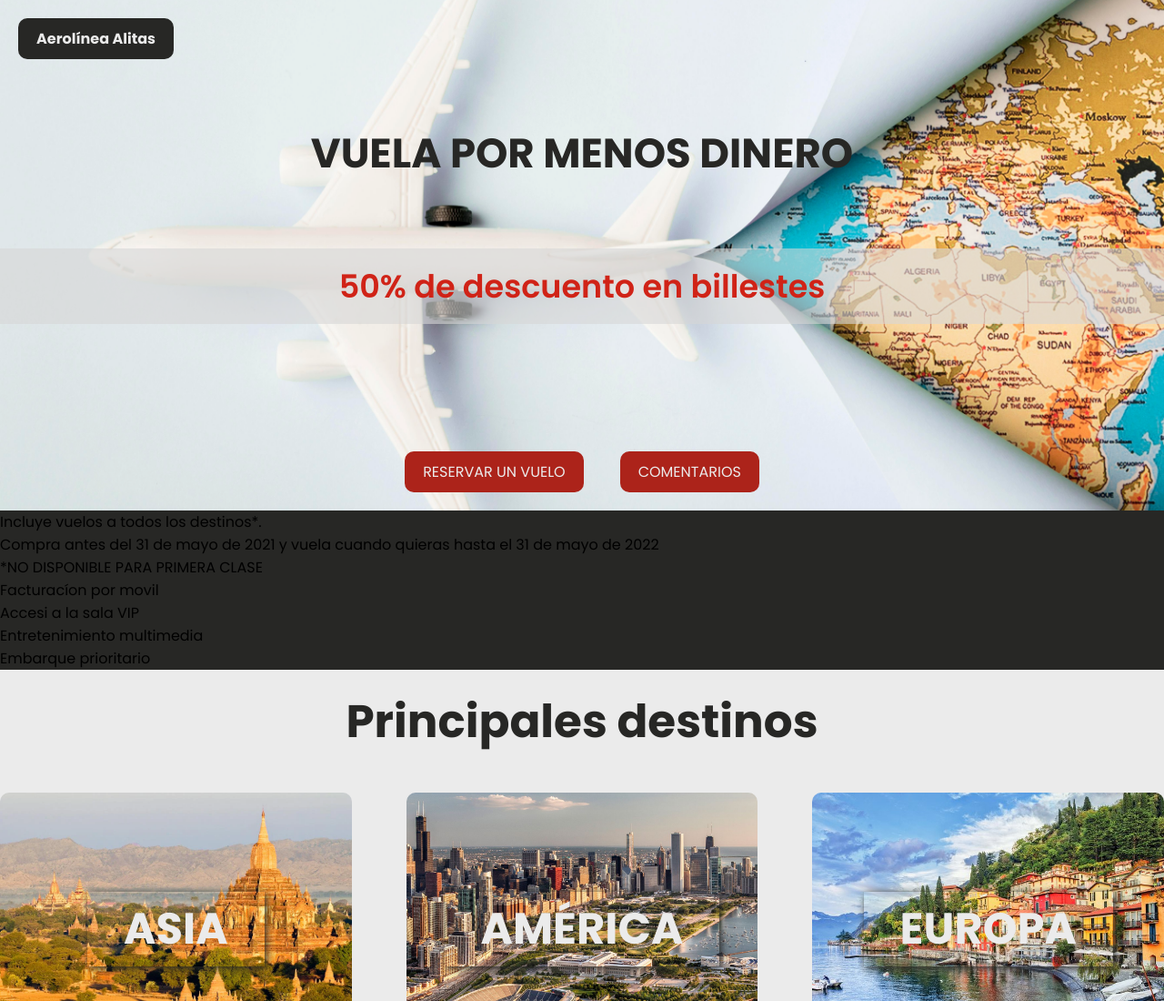
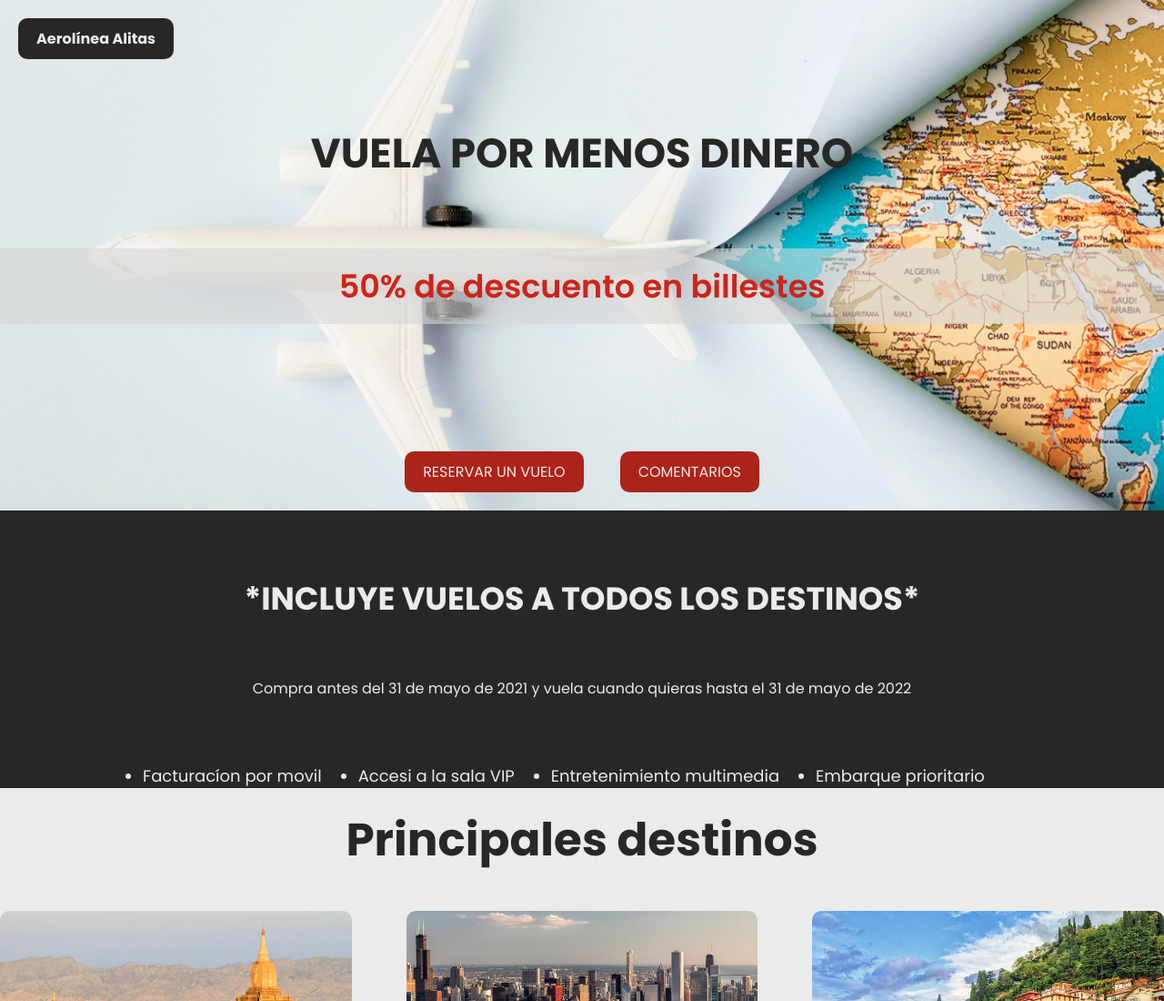
Before and after one commit to CristianP98/Pagina_web-Alitas, a plain HTML site: page index.html in a window 1280 px wide. Shown: the top 1100 px of the page at 91% size. Drawn offline with Linux system fonts and the light colour scheme; files whose address does not match are found by name.

Commit message:
Cambios en main

```diff
--- a/css/estilos/styles.css
+++ b/css/estilos/styles.css
@@ -105,6 +105,31 @@ body {
     /* --fin header-- */
 
 /* -- main --*/
+.caja1 {
+  color: var(--blanco);
+  display: flex;
+  justify-content: center;
+}
+.texto1 {
+  text-align: center;
+  padding: 40px 0;
+}
+.texto1 p {
+  padding: 30px 0;
+}
+.texto1 span {
+  font-size: 35px;
+  font-weight:bolder;
+  text-transform: uppercase;
+}
+.lista ul {
+  display: flex;
+  justify-content: center;
+  font-size: 18px;
+}
+.lista li {
+  margin-right: 40px;
+}
 
 
 
--- a/index.html
+++ b/index.html
@@ -24,9 +24,9 @@
         <div class="caja1">
             <div class="info">
                 <div class="texto1">
-                    <p><span>Incluye vuelos a todos los destinos*.</span></p>
+                    <p><span>*Incluye vuelos a todos los destinos*
+                    </span></p>
                     <p class="text">Compra antes del 31 de mayo de 2021 y vuela cuando quieras hasta el 31 de mayo de 2022</p>
-                    <p class="noDisponible">*NO DISPONIBLE PARA PRIMERA CLASE</p>
                 </div>
                 <div class="lista">
                     <ul>
```
